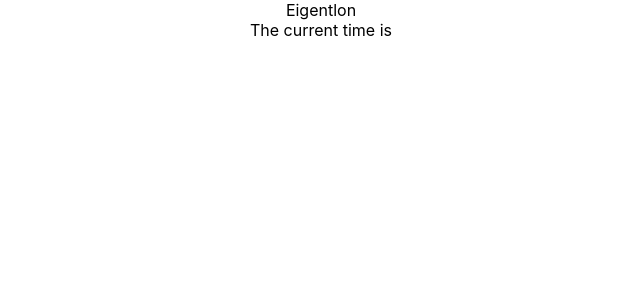
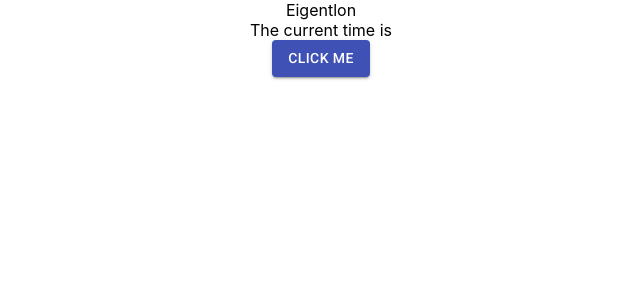
Before and after one commit to Hatemachine01/eigentlon, a React (Create React App) app: page / in a window 1280 px wide. Shown: the top 300 px of the page, without its empty margins (319-959 px from the left). Built offline with nearby package versions, Linux system fonts and the light colour scheme; no server answers.

Commit message:
implemented material_ui

```diff
--- a/package.json
+++ b/package.json
@@ -3,6 +3,7 @@
   "version": "0.1.0",
   "private": true,
   "dependencies": {
+    "@material-ui/core": "^4.11.2",
     "@testing-library/jest-dom": "^5.11.4",
     "@testing-library/react": "^11.1.0",
     "@testing-library/user-event": "^12.1.10",
--- a/public/index.html
+++ b/public/index.html
@@ -5,6 +5,8 @@
     <link rel="icon" href="%PUBLIC_URL%/favicon.ico" />
     <meta name="viewport" content="width=device-width, initial-scale=1" />
     <meta name="theme-color" content="#000000" />
+    <link rel="stylesheet" href="https://fonts.googleapis.com/css?family=Roboto:300,400,500,700&display=swap" />
+    <link rel="stylesheet" href="https://fonts.googleapis.com/icon?family=Material+Icons" />
     <meta
       name="description"
       content="Web site created using create-react-app"
--- a/src/App.js
+++ b/src/App.js
@@ -1,4 +1,5 @@
 import "./App.css";
+import { Button } from '@material-ui/core';
 
 import React, { useEffect, useState } from "react";
 
@@ -15,6 +16,9 @@
     <div className="App">
       Eigentlon
       <div>The current time is {time}</div>
+      <Button color="primary" variant="contained">
+        Click Me
+      </Button>
     </div>
   );
 }
--- a/src/index.js
+++ b/src/index.js
@@ -3,6 +3,7 @@
 import './index.css';
 import App from './App';
 import reportWebVitals from './reportWebVitals';
+
 
 ReactDOM.render(
   <React.StrictMode>
```
Also changed, not shown: 2 other files (tests, documents, lock files or other folders).
